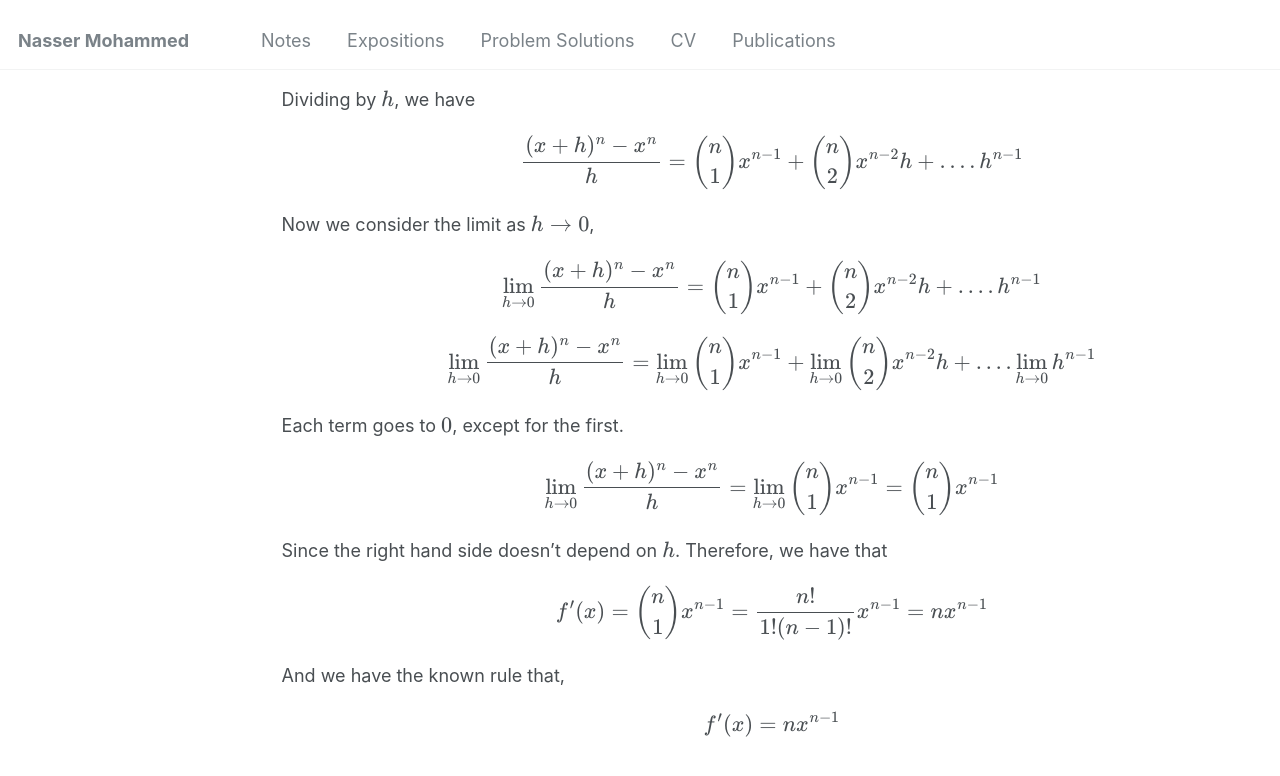
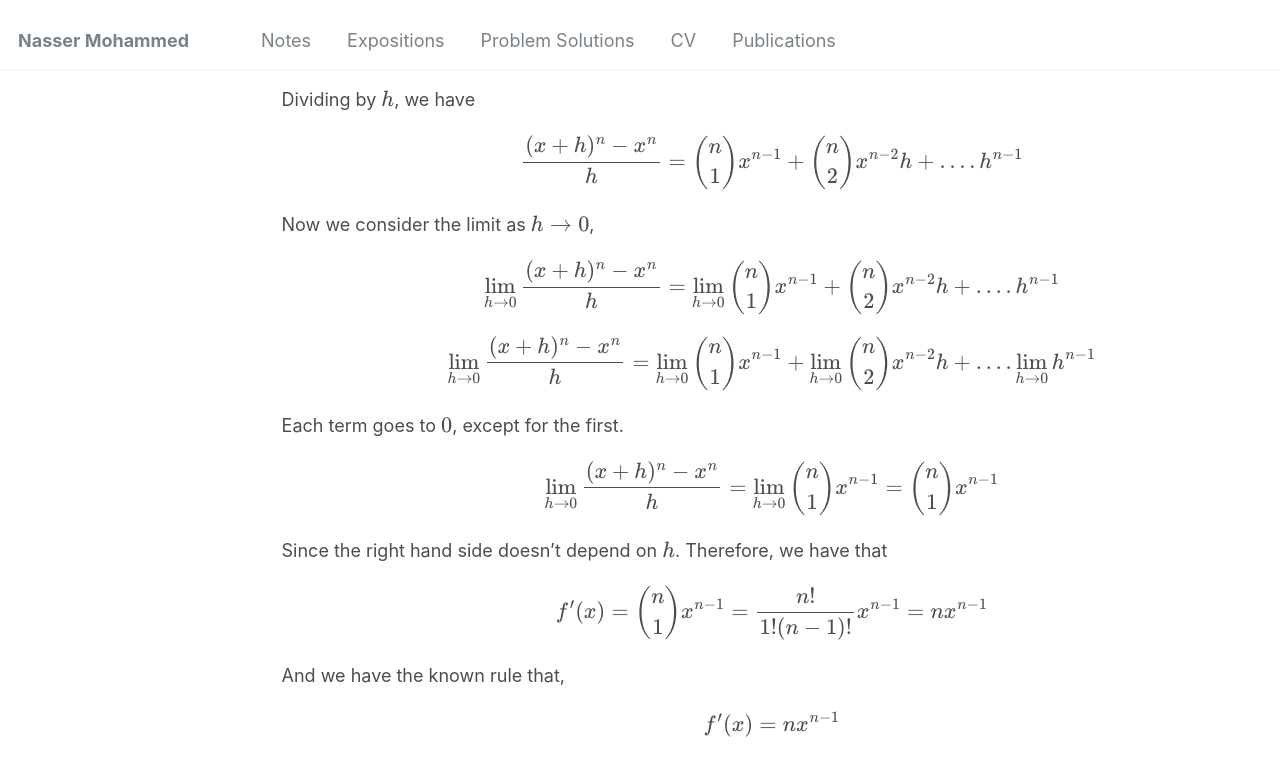
Before and after one commit to Nasser-Mohammed/Nasser-Mohammed.github.io, a Jekyll site: the page built from _pages/notes/analysis/derivatives.md, in a window 1280 px wide and 900 px high, scrolled down 1203 px. Shown: the top 776 px of the window. Built offline with Jekyll 4.4.1, drawn with Linux system fonts in a browser that asks for light colours.

Commit message:
Update derivatives.md

```diff
--- a/_pages/notes/analysis/derivatives.md
+++ b/_pages/notes/analysis/derivatives.md
@@ -26,7 +26,7 @@ Then subtracting both sides by \\(x^n\\) gives,
 Dividing by \\(h\\), we have
 \\[\frac{(x+h)^n - x^n}{h} = \binom{n}{1}x^{n-1} + \binom{n}{2}x^{n-2}h + .... h^{n-1}\\]
 Now we consider the limit as \\(h \to 0\\),
-\\[\lim_{h \to 0}\frac{(x+h)^n - x^n}{h} = \binom{n}{1}x^{n-1} + \binom{n}{2}x^{n-2}h + .... h^{n-1}\\]
+\\[\lim_{h \to 0}\frac{(x+h)^n - x^n}{h} = \lim_{h \to 0}\binom{n}{1}x^{n-1} + \binom{n}{2}x^{n-2}h + .... h^{n-1}\\]
 \\[\lim_{h \to 0}\frac{(x+h)^n - x^n}{h} = \lim_{h \to 0}\binom{n}{1}x^{n-1} + \lim_{h \to 0}\binom{n}{2}x^{n-2}h + .... \lim_{h \to 0}h^{n-1}\\]
 Each term goes to \\(0\\), except for the first.
 \\[\lim_{h \to 0}\frac{(x+h)^n - x^n}{h} = \lim_{h \to 0}\binom{n}{1}x^{n-1} = \binom{n}{1}x^{n-1}\\]
```
